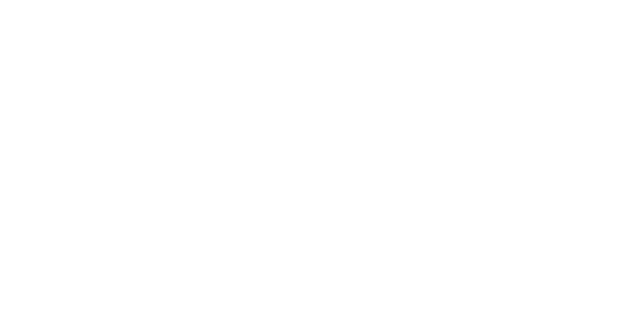
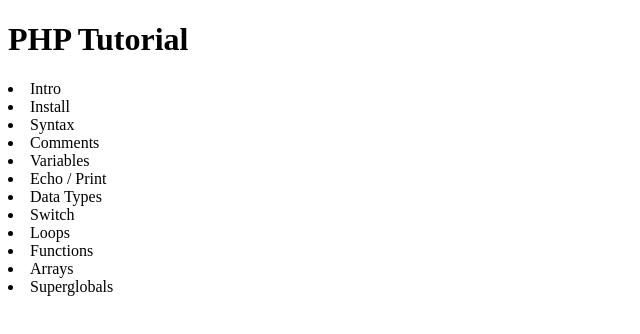
Before and after one commit to laz-k/Technical-Documentation-Page, a plain HTML site: page index.html in a window 1280 px wide. Shown: the whole page, without its empty margins (0-640 px from the left). Drawn offline with Linux system fonts and the light colour scheme.

Commit message:
setup nav li-s

```diff
--- a/index.html
+++ b/index.html
@@ -1,15 +1,49 @@
 <!DOCTYPE html>
 <html lang="en">
+
 <head>
     <meta charset="UTF-8">
     <meta name="viewport" content="width=device-width, initial-scale=1.0">
     <link rel="stylesheet" href="./css/styles.css">
-    <title>Technical Documentation Page</title>
+    <title>Technical Documentation Page | PHP</title>
 </head>
+
 <body>
+    <div class="page-wrapper">
+    <header id="header">
+        <h1>PHP Tutorial</h1>
+    </header>
+    <aside>
+        <nav>
+            <li>Intro</li>
+            <li>Install</li>
+            <li>Syntax</li>
+            <li>Comments</li>
+            <li>Variables</li>
+            <li>Echo / Print</li>
+            <li>Data Types</li>
+            <li>Switch</li>
+            <li>Loops</li>
+            <li>Functions</li>
+            <li>Arrays</li>
+            <li>Superglobals</li>
+        </nav>
+    </aside>
+    <main id="main-doc">
+        <section class="main-section">
+            <header></header>
+        </section>
 
 
 
+
+
+
+
+
+    </main>
+</div>
     <script src="https://cdn.freecodecamp.org/testable-projects-fcc/v1/bundle.js"></script>
 </body>
+
 </html>
```
